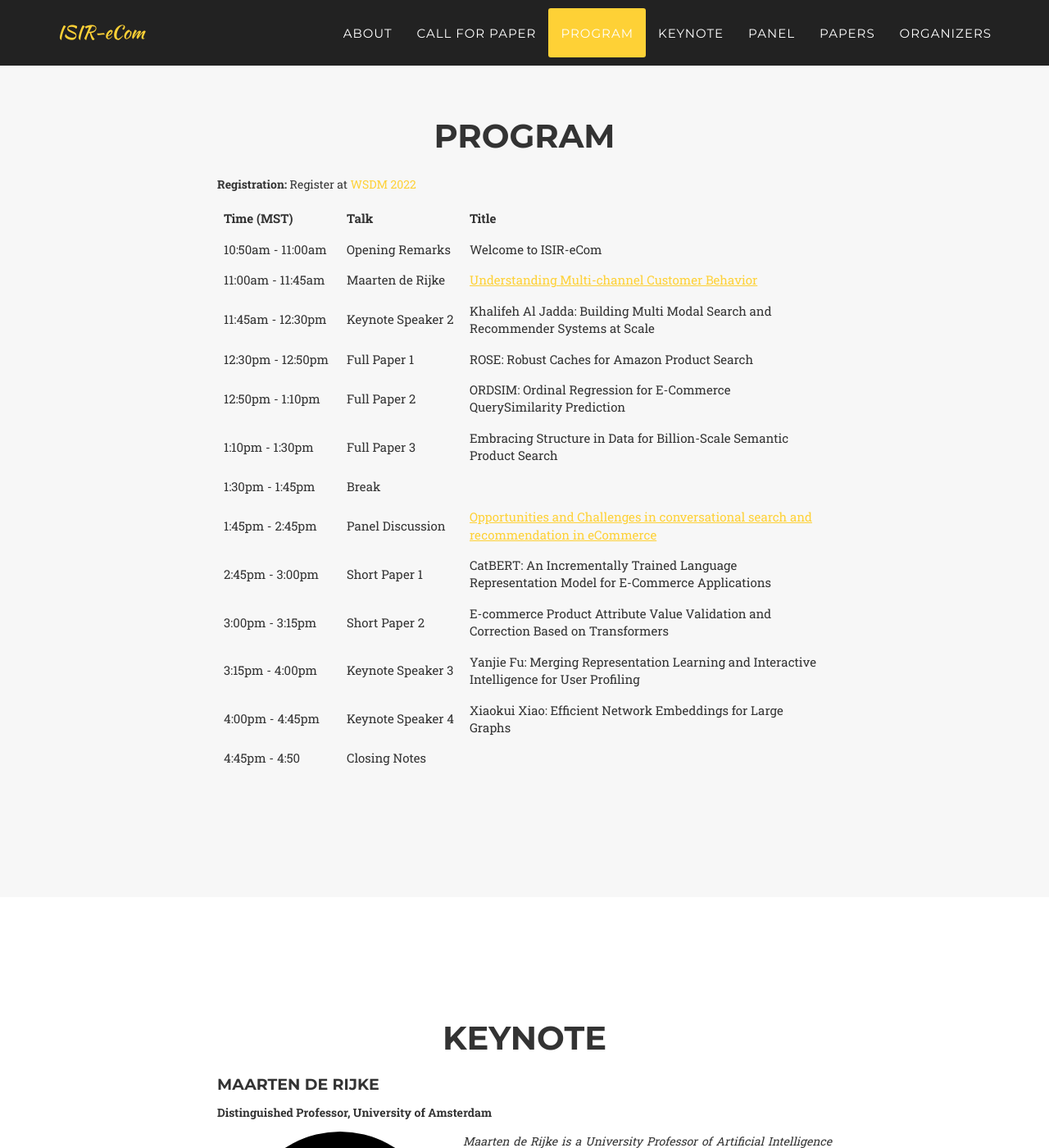
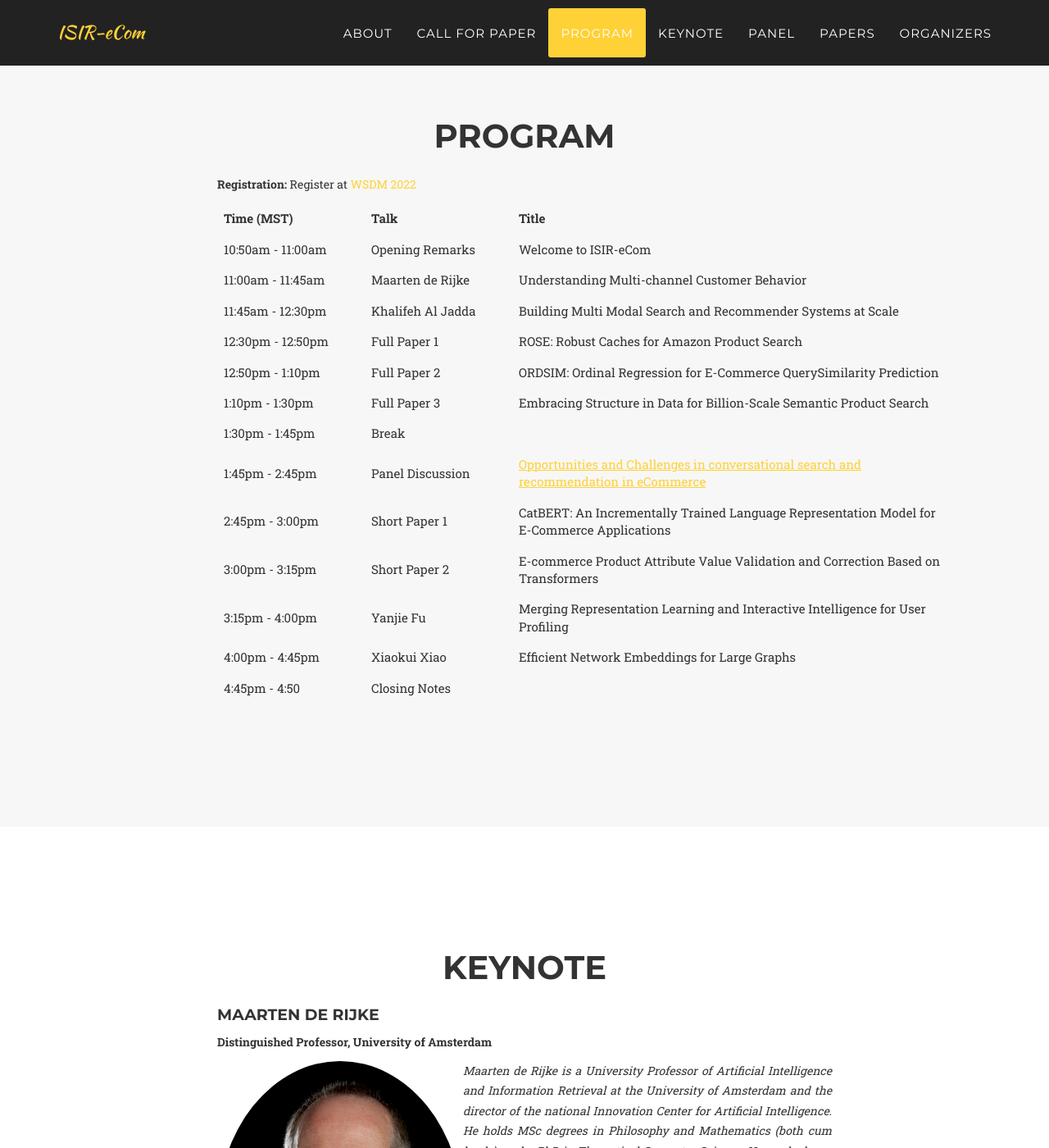
Before and after one commit to ISIR-eCom/ISIR-eCom.github.io, a Jekyll site: the page built from index.html, in a window 1280 px wide and 1400 px high, scrolled down 3418 px. Shown: the whole window at 82% size. Built offline with Jekyll 4.4.1, drawn with Linux system fonts in a browser that asks for light colours; some web fonts are replaced.

Commit message:
update the program table format

```diff
--- a/_includes/program.html
+++ b/_includes/program.html
@@ -9,7 +9,7 @@
 	                        	<style>
 									table {
 									  border-collapse: collapse;
-									  width: 100%;
+									  width: 120%;
 									}
 
 									th, td {
@@ -26,22 +26,22 @@
 								  <tr>
 								    <th width="20%">Time (MST)</th>
 								    <th width="20%">Talk</th>
-								    <th width="60%">Title</th>
+								    <th width="80%">Title</th>
 								  </tr>
 								  <tr>
 								    <td width="20%">10:50am - 11:00am</td>
 								    <td width="20%">Opening Remarks</td>
-								    <td width="60%">Welcome to ISIR-eCom</td>
+								    <td width="80%">Welcome to ISIR-eCom</td>
 								  </tr>
 								  <tr>
 								    <td width="20%">11:00am - 11:45am</td>
 								    <td width="20%">Maarten de Rijke</td>
-								    <td width="60%"><a href="https://isir-ecom.github.io/#keynote">Understanding Multi-channel Customer Behavior</a></td>
+								    <td width="80%">Understanding Multi-channel Customer Behavior</td>
 								  </tr>
 								  <tr>
 								    <td width="20%">11:45am - 12:30pm</td>
-								    <td width="20%">Keynote Speaker 2</td>
-								    <td width="60%">Khalifeh Al Jadda: Building Multi Modal Search and Recommender Systems at Scale </td>
+								    <td width="20%">Khalifeh Al Jadda</td>
+								    <td width="60%">Building Multi Modal Search and Recommender Systems at Scale</td>
 								  </tr>
 								  <tr>
 								    <td width="20%">12:30pm - 12:50pm</td>
@@ -80,13 +80,13 @@
 								  </tr>
 								  <tr>
 								    <td width="20%">3:15pm - 4:00pm</td>
-								    <td width="20%">Keynote Speaker 3</td>
-								    <td width="60%">Yanjie Fu: Merging Representation Learning and Interactive Intelligence for User Profiling</td>
+								    <td width="20%">Yanjie Fu</td>
+								    <td width="60%">Merging Representation Learning and Interactive Intelligence for User Profiling</td>
 								  </tr>
 								  <tr>
 								    <td width="20%">4:00pm - 4:45pm</td>
-								    <td width="20%">Keynote Speaker 4</td>
-								    <td width="60%">Xiaokui Xiao: Efficient Network Embeddings for Large Graphs </td>
+								    <td width="20%">Xiaokui Xiao</td>
+								    <td width="60%">Efficient Network Embeddings for Large Graphs </td>
 								  </tr>
 								  <tr>
 								    <td width="20%">4:45pm - 4:50</td>
```
